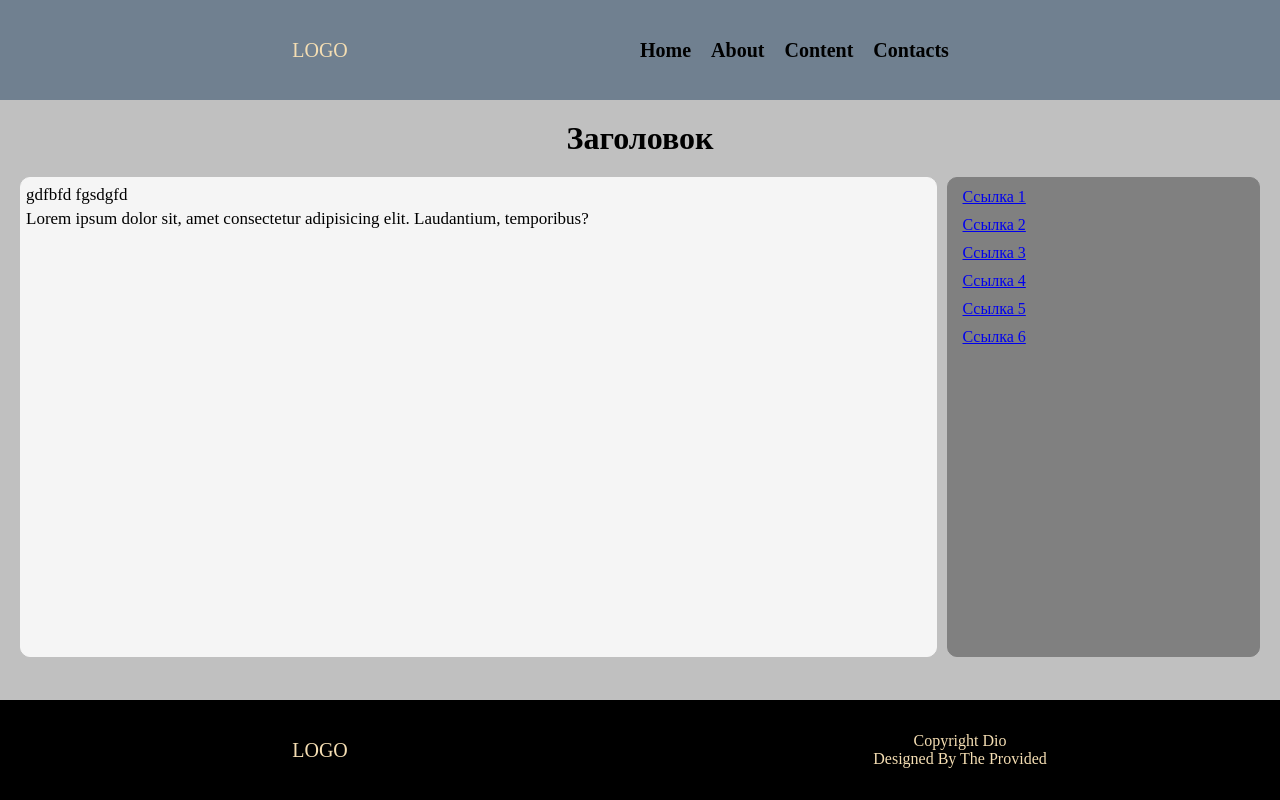
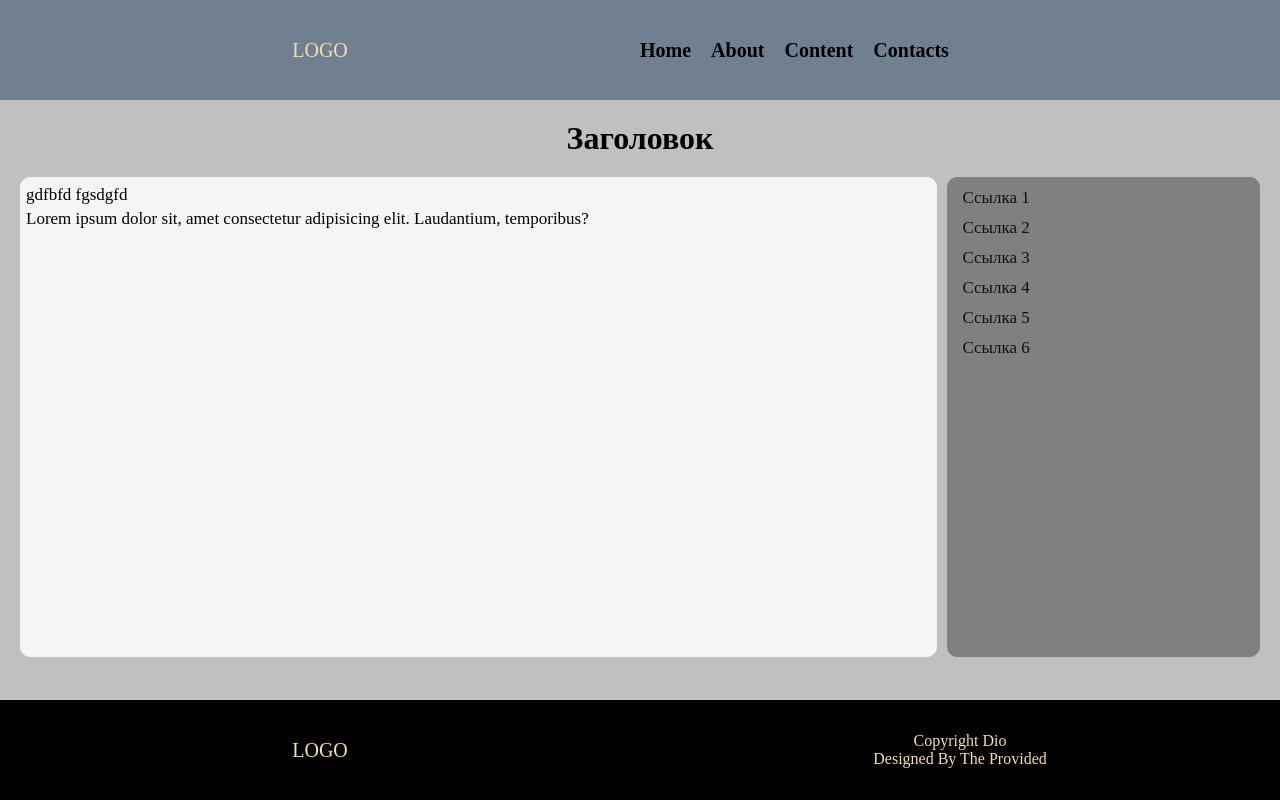
Before and after one commit to Floyd-88/git, a Vue app: page / in a window 1280 px wide. Built offline with nearby package versions, Linux system fonts and the light colour scheme.

Commit message:
css link aside

```diff
--- a/src/Components/AsideElement.vue
+++ b/src/Components/AsideElement.vue
@@ -25,4 +25,13 @@ li {
     padding: 5px 10px;
     list-style-type: none;
 }
+
+a{
+  font-size: 17px;
+  color:rgb(18, 17, 17);
+  text-decoration: none;
+}
+a:hover {
+    color: whitesmoke;
+}
 </style>
```
